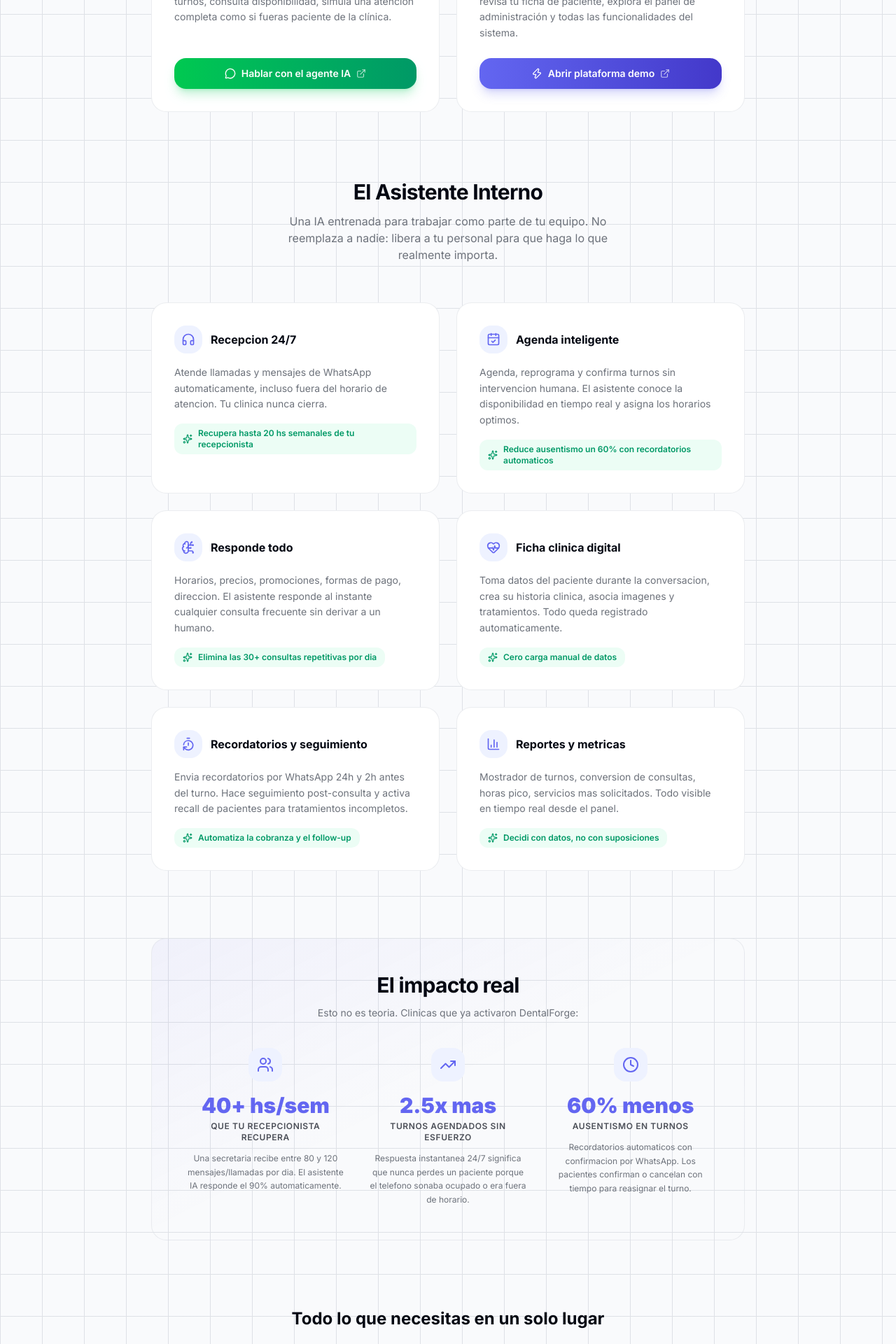
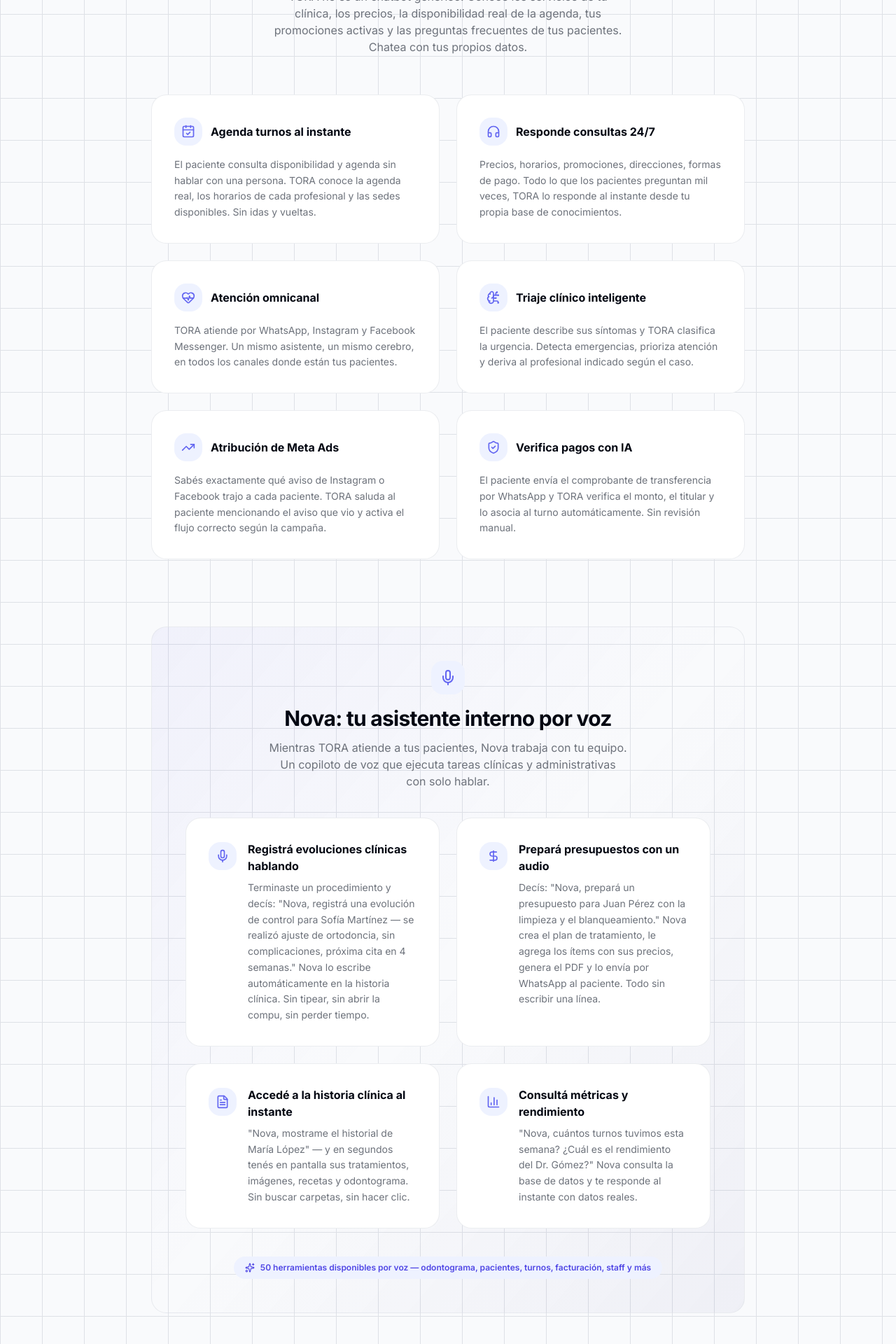
Before and after one commit to adriangmrraa/prospector, a Next.js app: page /oferta in a window 1280 px wide. Shown: the part 700-2620 px from the top of the page at 70% size. Built offline with nearby package versions, Linux system fonts and the light colour scheme; no server answers.

Commit message:
feat: landing /oferta con seccion Nova (asistente voz interno) y TORA (chatea con tu info). omnicanal real, atribucion ads

```diff
--- a/src/app/oferta/page.tsx
+++ b/src/app/oferta/page.tsx
@@ -1,7 +1,8 @@
 import {
   MessageCircle, ExternalLink, ShieldCheck, Zap, Clock, Smartphone,
   BrainCircuit, CalendarCheck, Headphones, TrendingUp, Users, HeartPulse,
-  TimerReset, Sparkles, Bot, BarChart3,
+  TimerReset, Sparkles, Bot, BarChart3, Mic, FileText, DollarSign,
+  CheckCircle2,
 } from "lucide-react";
 
 export default function OfertaPage() {
@@ -49,19 +50,151 @@ export default function OfertaPage() {
             Tu equipo se enfoca en atender, nosotros nos encargamos del resto.
           </p>
 
-          {/* Metricas rapìdas */}
+          {/* Metricas rápidas */}
           <div className="flex flex-wrap items-center justify-center gap-6 sm:gap-10 mt-8">
             {[
               { value: "40+", label: "horas semanales recuperadas" },
-              { value: "24/7", label: "atencion automatica" },
+              { value: "24/7", label: "atención automática" },
               { value: "-60%", label: "ausentismo en turnos" },
-              { value: "1 clic", label: "activacion del asistente" },
+              { value: "1 clic", label: "activación del asistente" },
             ].map(({ value, label }) => (
               <div key={label} className="text-center">
                 <div className="text-2xl sm:text-3xl font-black text-brand-500">{value}</div>
                 <div className="text-xs text-muted-foreground mt-0.5 whitespace-nowrap">{label}</div>
               </div>
             ))}
+          </div>
+        </section>
+
+        {/* ─── TORA: CHATEA CON TU INFORMACIÓN ─────────────────── */}
+        <section className="mb-16 sm:mb-24">
+          <div className="text-center mb-10 sm:mb-14">
+            <div className="inline-flex items-center justify-center w-12 h-12 rounded-xl bg-brand-50 dark:bg-brand-500/10 mb-4">
+              <MessageCircle className="h-6 w-6 text-brand-500" />
+            </div>
+            <h2 className="text-xl sm:text-2xl lg:text-3xl font-bold tracking-tight mb-3">
+              Chateá con <span className="text-brand-500">tu</span> información
+            </h2>
+            <p className="text-sm sm:text-base text-muted-foreground max-w-lg mx-auto">
+              TORA no es un chatbot genérico. Conoce los servicios de tu clínica,
+              los precios, la disponibilidad real de la agenda, tus promociones
+              activas y las preguntas frecuentes de tus pacientes. Chatea con tus
+              propios datos.
+            </p>
+          </div>
+
+          <div className="grid grid-cols-1 sm:grid-cols-2 gap-4 sm:gap-6">
+            {[
+              {
+                icon: CalendarCheck,
+                title: "Agenda turnos al instante",
+                desc: "El paciente consulta disponibilidad y agenda sin hablar con una persona. TORA conoce la agenda real, los horarios de cada profesional y las sedes disponibles. Sin idas y vueltas.",
+              },
+              {
+                icon: Headphones,
+                title: "Responde consultas 24/7",
+                desc: "Precios, horarios, promociones, direcciones, formas de pago. Todo lo que los pacientes preguntan mil veces, TORA lo responde al instante desde tu propia base de conocimientos.",
+              },
+              {
+                icon: HeartPulse,
+                title: "Atención omnicanal",
+                desc: "TORA atiende por WhatsApp, Instagram y Facebook Messenger. Un mismo asistente, un mismo cerebro, en todos los canales donde están tus pacientes.",
+              },
+              {
+                icon: BrainCircuit,
+                title: "Triaje clínico inteligente",
+                desc: "El paciente describe sus síntomas y TORA clasifica la urgencia. Detecta emergencias, prioriza atención y deriva al profesional indicado según el caso.",
+              },
+              {
+                icon: TrendingUp,
+                title: "Atribución de Meta Ads",
+                desc: "Sabés exactamente qué aviso de Instagram o Facebook trajo a cada paciente. TORA saluda al paciente mencionando el aviso que vio y activa el flujo correcto según la campaña.",
+              },
+              {
+                icon: ShieldCheck,
+                title: "Verifica pagos con IA",
+                desc: "El paciente envía el comprobante de transferencia por WhatsApp y TORA verifica el monto, el titular y lo asocia al turno automáticamente. Sin revisión manual.",
+              },
+            ].map(({ icon: Icon, title, desc }) => (
+              <div
+                key={title}
+                className="rounded-2xl border border-border/60 bg-card p-6 sm:p-8"
+              >
+                <div className="flex items-center gap-3 mb-4">
+                  <div className="p-2.5 rounded-xl bg-brand-50 dark:bg-brand-500/10 shrink-0">
+                    <Icon className="h-5 w-5 text-brand-500" />
+                  </div>
+                  <h3 className="text-base font-bold">{title}</h3>
+                </div>
+                <p className="text-sm text-muted-foreground leading-relaxed">{desc}</p>
+              </div>
+            ))}
+          </div>
+        </section>
+
+        {/* ─── NOVA: AGENTE INTERNO POR VOZ ────────────────────── */}
+        <section className="mb-16 sm:mb-24">
+          <div className="rounded-2xl border border-border/60 bg-gradient-to-br from-brand-600/5 via-transparent to-indigo-900/5 p-8 sm:p-12">
+            <div className="text-center mb-10">
+              <div className="inline-flex items-center justify-center w-12 h-12 rounded-xl bg-brand-50 dark:bg-brand-500/10 mb-4">
+                <Mic className="h-6 w-6 text-brand-500" />
+              </div>
+              <h2 className="text-xl sm:text-2xl lg:text-3xl font-bold tracking-tight mb-3">
+                Nova: tu asistente interno por voz
+              </h2>
+              <p className="text-sm sm:text-base text-muted-foreground max-w-lg mx-auto">
+                Mientras TORA atiende a tus pacientes, Nova trabaja con tu equipo.
+                Un copiloto de voz que ejecuta tareas clínicas y administrativas
+                con solo hablar.
+              </p>
+            </div>
+
+            <div className="grid grid-cols-1 sm:grid-cols-2 gap-4 sm:gap-6">
+              {[
+                {
+                  icon: Mic,
+                  title: "Registrá evoluciones clínicas hablando",
+                  desc: 'Terminaste un procedimiento y decís: "Nova, registrá una evolución de control para Sofía Martínez — se realizó ajuste de ortodoncia, sin complicaciones, próxima cita en 4 semanas." Nova lo escribe automáticamente en la historia clínica. Sin tipear, sin abrir la compu, sin perder tiempo.',
+                },
+                {
+                  icon: DollarSign,
+                  title: "Prepará presupuestos con un audio",
+                  desc: 'Decís: "Nova, prepará un presupuesto para Juan Pérez con la limpieza y el blanqueamiento." Nova crea el plan de tratamiento, le agrega los ítems con sus precios, genera el PDF y lo envía por WhatsApp al paciente. Todo sin escribir una línea.',
+                },
+                {
+                  icon: FileText,
+                  title: "Accedé a la historia clínica al instante",
+                  desc: '"Nova, mostrame el historial de María López" — y en segundos tenés en pantalla sus tratamientos, imágenes, recetas y odontograma. Sin buscar carpetas, sin hacer clic.',
+                },
+                {
+                  icon: BarChart3,
+                  title: "Consultá métricas y rendimiento",
+                  desc: '"Nova, cuántos turnos tuvimos esta semana? ¿Cuál es el rendimiento del Dr. Gómez?" Nova consulta la base de datos y te responde al instante con datos reales.',
+                },
+              ].map(({ icon: Icon, title, desc }) => (
+                <div
+                  key={title}
+                  className="rounded-2xl border border-border/60 bg-card p-6 sm:p-8"
+                >
+                  <div className="flex items-start gap-4">
+                    <div className="p-2.5 rounded-xl bg-brand-50 dark:bg-brand-500/10 shrink-0 mt-0.5">
+                      <Icon className="h-5 w-5 text-brand-500" />
+                    </div>
+                    <div>
+                      <h3 className="text-base font-bold mb-2">{title}</h3>
+                      <p className="text-sm text-muted-foreground leading-relaxed">{desc}</p>
+                    </div>
+                  </div>
+                </div>
+              ))}
+            </div>
+
+            <div className="mt-8 sm:mt-10 text-center">
+              <div className="inline-flex items-center gap-2 text-xs font-semibold text-brand-600 dark:text-brand-400 bg-brand-50 dark:bg-brand-500/10 px-4 py-2 rounded-full">
+                <Sparkles className="h-3.5 w-3.5" />
+                50 herramientas disponibles por voz — odontograma, pacientes, turnos, facturación, staff y más
+              </div>
+            </div>
           </div>
         </section>
 
@@ -130,80 +263,7 @@ export default function OfertaPage() {
           </div>
         </section>
 
-        {/* ─── El Asistente ────────────────────────────────────────── */}
-        <section className="mb-16 sm:mb-24">
-          <div className="text-center mb-10 sm:mb-14">
-            <h2 className="text-xl sm:text-2xl lg:text-3xl font-bold tracking-tight mb-3">
-              El Asistente Interno
-            </h2>
-            <p className="text-sm sm:text-base text-muted-foreground max-w-lg mx-auto">
-              Una IA entrenada para trabajar como parte de tu equipo. No reemplaza a nadie:
-              libera a tu personal para que haga lo que realmente importa.
-            </p>
-          </div>
-
-          <div className="grid grid-cols-1 sm:grid-cols-2 gap-4 sm:gap-6">
-            {[
-              {
-                icon: Headphones,
-                title: "Recepcion 24/7",
-                desc: "Atende llamadas y mensajes de WhatsApp automaticamente, incluso fuera del horario de atencion. Tu clinica nunca cierra.",
-                highlight: "Recupera hasta 20 hs semanales de tu recepcionista",
-              },
-              {
-                icon: CalendarCheck,
-                title: "Agenda inteligente",
-                desc: "Agenda, reprograma y confirma turnos sin intervencion humana. El asistente conoce la disponibilidad en tiempo real y asigna los horarios optimos.",
-                highlight: "Reduce ausentismo un 60% con recordatorios automaticos",
-              },
-              {
-                icon: BrainCircuit,
-                title: "Responde todo",
-                desc: "Horarios, precios, promociones, formas de pago, direccion. El asistente responde al instante cualquier consulta frecuente sin derivar a un humano.",
-                highlight: "Elimina las 30+ consultas repetitivas por dia",
-              },
-              {
-                icon: HeartPulse,
-                title: "Ficha clinica digital",
-                desc: "Toma datos del paciente durante la conversacion, crea su historia clinica, asocia imagenes y tratamientos. Todo queda registrado automaticamente.",
-                highlight: "Cero carga manual de datos",
-              },
-              {
-                icon: TimerReset,
-                title: "Recordatorios y seguimiento",
-                desc: "Envia recordatorios por WhatsApp 24h y 2h antes del turno. Hace seguimiento post-consulta y activa recall de pacientes para tratamientos incompletos.",
-                highlight: "Automatiza la cobranza y el follow-up",
-              },
-              {
-                icon: BarChart3,
-                title: "Reportes y metricas",
-                desc: "Mostrador de turnos, conversion de consultas, horas pico, servicios mas solicitados. Todo visible en tiempo real desde el panel.",
-                highlight: "Decidi con datos, no con suposiciones",
-              },
-            ].map(({ icon: Icon, title, desc, highlight }) => (
-              <div
-                key={title}
-                className="rounded-2xl border border-border/60 bg-card p-6 sm:p-8"
-              >
-                <div className="flex items-center gap-3 mb-4">
-                  <div className="p-2.5 rounded-xl bg-brand-50 dark:bg-brand-500/10 shrink-0">
-                    <Icon className="h-5 w-5 text-brand-500" />
-                  </div>
-                  <h3 className="text-base font-bold">{title}</h3>
-                </div>
-                <p className="text-sm text-muted-foreground leading-relaxed mb-4">
-                  {desc}
-                </p>
-                <div className="flex items-center gap-2 text-xs font-semibold text-emerald-600 dark:text-emerald-400 bg-emerald-50 dark:bg-emerald-500/10 px-3 py-1.5 rounded-lg w-fit">
-                  <Sparkles className="h-3.5 w-3.5 shrink-0" />
-                  {highlight}
-                </div>
-              </div>
-            ))}
-          </div>
-        </section>
-
-        {/* ─── Por que tus colegas ya lo usan ────────────────────────── */}
+        {/* ─── Impacto real ────────────────────────────────────────── */}
         <section className="mb-16 sm:mb-24">
           <div className="rounded-2xl border border-border/60 bg-gradient-to-br from-brand-600/5 via-transparent to-brand-800/5 p-8 sm:p-12">
             <div className="text-center mb-10">
@@ -211,7 +271,7 @@ export default function OfertaPage() {
                 El impacto real
               </h2>
               <p className="text-sm text-muted-foreground max-w-lg mx-auto">
-                Esto no es teoria. Clinicas que ya activaron DentalForge:
+                Clínicas que ya activaron DentalForge:
               </p>
             </div>
 
@@ -221,19 +281,19 @@ export default function OfertaPage() {
                   icon: Users,
                   stat: "40+ hs/sem",
                   label: "que tu recepcionista recupera",
-                  desc: "Una secretaria recibe entre 80 y 120 mensajes/llamadas por dia. El asistente IA responde el 90% automaticamente.",
+                  desc: "Entre 80 y 120 mensajes por día que TORA responde automáticamente. Agenda, consultas, reprogramaciones — todo sin intervención humana.",
                 },
                 {
                   icon: TrendingUp,
                   stat: "2.5x mas",
                   label: "turnos agendados sin esfuerzo",
-                  desc: "Respuesta instantanea 24/7 significa que nunca perdes un paciente porque el telefono sonaba ocupado o era fuera de horario.",
+                  desc: "Respuesta instantánea 24/7 en WhatsApp, Instagram y Facebook. Nunca perdés un paciente porque el teléfono sonaba ocupado o era fuera de horario.",
                 },
                 {
                   icon: Clock,
                   stat: "60% menos",
                   label: "ausentismo en turnos",
-                  desc: "Recordatorios automaticos con confirmacion por WhatsApp. Los pacientes confirman o cancelan con tiempo para reasignar el turno.",
+                  desc: "Recordatorios automáticos con confirmación por WhatsApp. Los pacientes confirman o cancelan con tiempo para reasignar el turno.",
                 },
               ].map(({ icon: Icon, stat, label, desc }) => (
                 <div key={label} className="text-center">
@@ -249,44 +309,7 @@ export default function OfertaPage() {
           </div>
         </section>
 
-        {/* ─── Feature cards resumidas ──────────────────────────────── */}
-        <section className="mb-16 sm:mb-24">
-          <h2 className="text-xl sm:text-2xl font-bold text-center mb-8 sm:mb-12">
-            Todo lo que necesitas en un solo lugar
-          </h2>
-          <div className="grid grid-cols-1 sm:grid-cols-3 gap-4 sm:gap-6">
-            {[
-              {
-                icon: MessageCircle,
-                title: "Chat con IA en WhatsApp",
-                desc: "El agente atiende pacientes, agenda turnos y responde consultas 24/7 automaticamente. Tus pacientes te escriben por WhatsApp y reciben respuesta al instante.",
-              },
-              {
-                icon: Clock,
-                title: "Gestion integral de turnos",
-                desc: "Calendario inteligente con agenda online, recordatorios, confirmacion, cola de espera y reasignacion automatica cuando alguien cancela.",
-              },
-              {
-                icon: Smartphone,
-                title: "Ficha digital del paciente",
-                desc: "Historial clinico completo, imagenes, recetas, plan de tratamiento y evolucion. Accesible desde el celular del profesional en todo momento.",
-              },
-            ].map(({ icon: Icon, title, desc }) => (
-              <div
-                key={title}
-                className="rounded-2xl border border-border/60 bg-card p-6 sm:p-8 text-center"
-              >
-                <div className="inline-flex items-center justify-center w-12 h-12 rounded-xl bg-brand-50 dark:bg-brand-500/10 mb-4">
-                  <Icon className="h-6 w-6 text-brand-500" />
-                </div>
-                <h3 className="text-base font-bold mb-2">{title}</h3>
-                <p className="text-sm text-muted-foreground leading-relaxed">{desc}</p>
-              </div>
-            ))}
-          </div>
-        </section>
-
-        {/* ─── Para quien es ─────────────────────────────────────────── */}
+        {/* ─── Pensado para ─────────────────────────────────────────── */}
         <section className="mb-16 sm:mb-24">
           <h2 className="text-xl sm:text-2xl font-bold text-center mb-8 sm:mb-12">
             Pensado para
@@ -294,17 +317,17 @@ export default function OfertaPage() {
           <div className="grid grid-cols-1 sm:grid-cols-3 gap-4 sm:gap-6">
             {[
               {
-                title: "Clinicas odontologicas",
+                title: "Clínicas odontológicas",
                 items: [
-                  "Multiples consultorios",
+                  "Múltiples consultorios",
                   "Varios profesionales",
-                  "Recepcion centralizada",
+                  "Recepción centralizada",
                 ],
               },
               {
                 title: "Consultorios individuales",
                 items: [
-                  "Odontologo solo con su asistente",
+                  "Odontólogo solo con su asistente",
                   "Sin personal administrativo",
                   "Quiere automatizar todo",
                 ],
@@ -312,8 +335,8 @@ export default function OfertaPage() {
               {
                 title: "Cadenas y franquicias",
                 items: [
-                  "Gestion centralizada",
-                  "Metricas por sucursal",
+                  "Gestión centralizada",
+                  "Métricas por sucursal",
                   "Marca unificada",
                 ],
               },
@@ -343,11 +366,11 @@ export default function OfertaPage() {
               <ShieldCheck className="h-6 w-6 text-emerald-500" />
             </div>
             <h2 className="text-lg sm:text-xl font-bold mb-2">
-              ¿Listo para verlo en accion?
+              ¿Listo para verlo en acción?
             </h2>
             <p className="text-sm text-muted-foreground max-w-md mx-auto mb-6 leading-relaxed">
-              Primero chatea con el agente IA para experimentar la atencion
-              automatizada. Despues entra a la plataforma y explorala con libertad.
+              Primero chatea con TORA para experimentar la atención automatizada.
+              Después entrá a la plataforma y explorala con libertad.
               Cuando quieras, tu asesor comercial te da las credenciales completas.
             </p>
             <div className="flex flex-col sm:flex-row items-center justify-center gap-3">
@@ -358,7 +381,7 @@ export default function OfertaPage() {
                 className="inline-flex items-center justify-center gap-2 px-6 py-3 rounded-xl text-sm font-semibold text-white bg-gradient-to-r from-green-500 to-emerald-600 hover:from-green-600 hover:to-emerald-700 shadow-lg shadow-green-500/25 hover:shadow-green-500/35 transition-all duration-200 w-full sm:w-auto"
               >
                 <MessageCircle className="h-4 w-4" />
-                Chatear con el agente IA
+                Chatear con TORA
                 <ExternalLink className="h-3.5 w-3.5 opacity-70" />
               </a>
               <a
@@ -379,7 +402,7 @@ export default function OfertaPage() {
         <footer className="mt-16 sm:mt-24 text-center text-xs text-muted-foreground border-t border-border/60 pt-6">
           <p>
             Esta es una demo del producto{" "}
-            <span className="font-semibold text-foreground">Oferta</span>.
+            <span className="font-semibold text-foreground">DentalForge</span>.
             Las credenciales de acceso completo son provistas por tu asesor
             comercial.
           </p>
```
